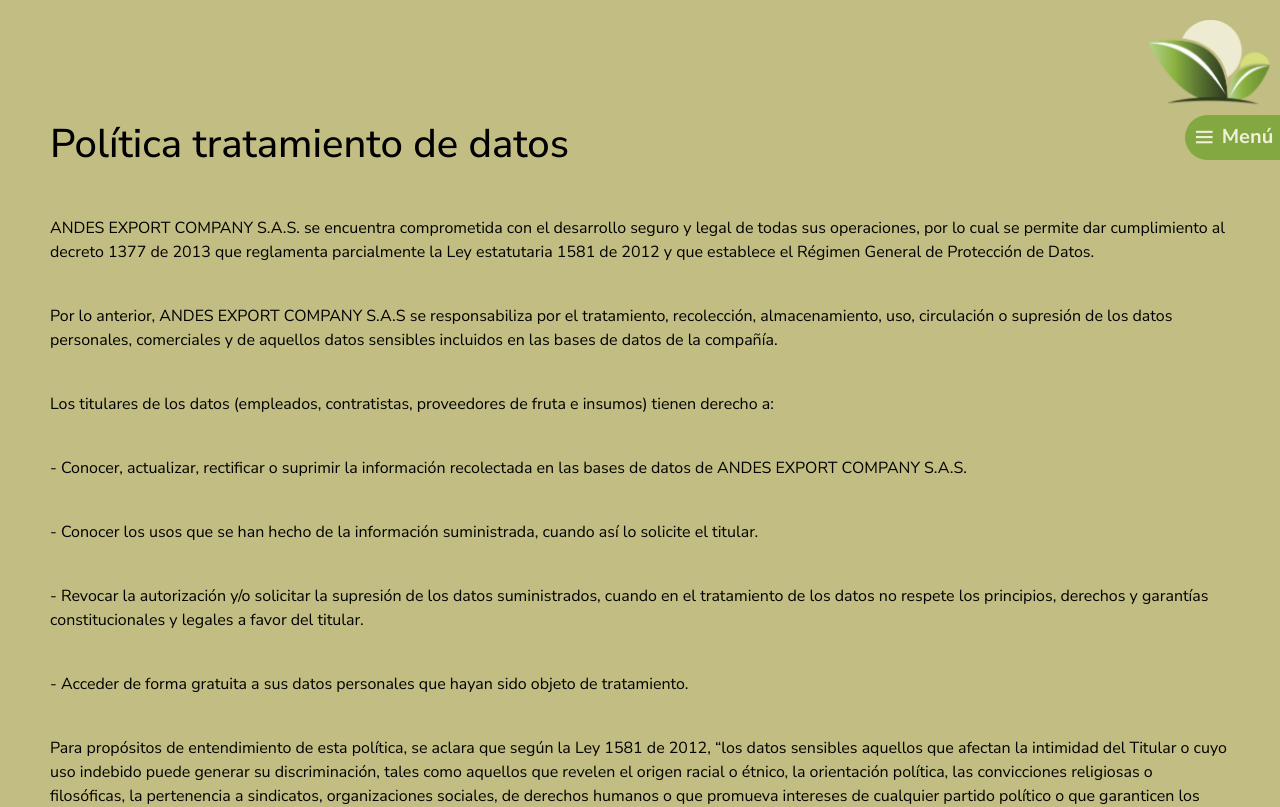
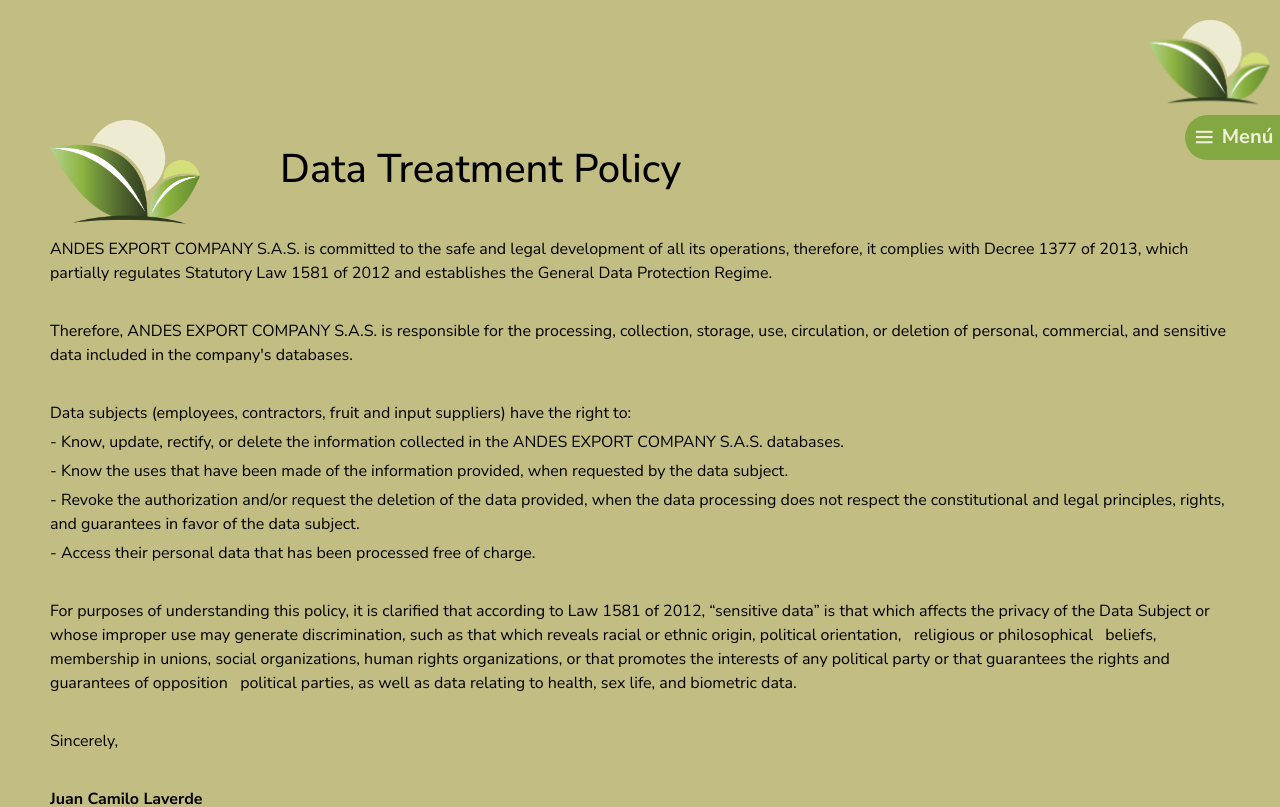
Before and after one commit to luisFPM97/AndesFruits, a React (Vite) app: page /#/data in a window 1280 px wide. Shown: the top 807 px of the page. Built offline with nearby package versions, Linux system fonts and the light colour scheme.

Commit message:
update datatreat2

```diff
--- a/src/App.css
+++ b/src/App.css
@@ -1060,11 +1060,17 @@ footer {
   width: 100%;
   display: flex;
   flex-direction: column;
-  gap: 40px;
+  gap: 5px;
   padding-top: 120px;
+  padding-bottom: 120px;
   padding-left: 50px;
   padding-right: 50px;
   color: black;
+  h1{
+    img{
+      width: 150px; margin-right: 80px;
+    }
+  }
 }
 
 @keyframes slide {
--- a/src/App.jsx
+++ b/src/App.jsx
@@ -71,7 +71,7 @@ function App() {
           }
         />
         <Route path="/ProductCard" element={<ProductCard />} />
-        <Route path="/data" element={<Datatreat/>}/>
+        <Route path="/data" element={<Datatreat content={content.datat}/>}/>
       </Routes>
       <footer>
         <div className="fc">
--- a/src/component/Datatreat.jsx
+++ b/src/component/Datatreat.jsx
@@ -1,25 +1,26 @@
 import React from 'react'
 
-const Datatreat = () => {
+const Datatreat = ({content}) => {
+    console.log(content)
   return (
     <div className='dataTreatment'>
-        <h1>Política tratamiento de datos</h1>
-        <span>ANDES EXPORT COMPANY S.A.S. se encuentra comprometida con el desarrollo seguro y legal de todas sus operaciones, por lo cual se permite dar cumplimiento al decreto 1377 de 2013 que reglamenta parcialmente la Ley estatutaria 1581 de 2012 y que establece el Régimen General de Protección de Datos.</span>
-
-        <span>Por lo anterior, ANDES EXPORT COMPANY S.A.S se responsabiliza por el tratamiento, recolección, almacenamiento, uso, circulación o supresión de los datos personales, comerciales y de aquellos datos sensibles incluidos en las bases de datos de la compañía. </span>
-
-        <span>Los titulares de los datos (empleados, contratistas, proveedores de fruta e insumos) tienen derecho a:</span>
-        <span>- Conocer, actualizar, rectificar o suprimir la información recolectada en las bases de datos de ANDES EXPORT COMPANY S.A.S. </span>
-        <span>- Conocer los usos que se han hecho de la información suministrada, cuando así lo solicite el titular.</span>
-        <span>- Revocar la autorización y/o solicitar la supresión de los datos suministrados, cuando en el tratamiento de los datos no respete los principios, derechos y garantías constitucionales y legales a favor del titular.</span>
-        <span>- Acceder de forma gratuita a sus datos personales que hayan sido objeto de tratamiento.  </span>
-
-        <span>Para propósitos de entendimiento de esta política, se aclara que según la Ley 1581 de 2012, “los datos sensibles aquellos que afectan la intimidad del Titular o cuyo uso indebido puede generar su discriminación, tales como aquellos que revelen el origen racial o étnico, la orientación política, las convicciones religiosas o filosóficas, la pertenencia a sindicatos, organizaciones sociales, de derechos humanos o que promueva intereses de cualquier partido político o que garanticen los derechos y garantías de partidos políticos de oposición así como los datos relativos a la salud, a la vida sexual y los datos biométricos”.</span>
-
-        <span>Atentamente,</span>
-
-        <span><b>Juan Camilo Laverde</b></span>
-        <span>Gerente General</span>
+        <h1><img src="/img/Recurso.png" alt="logo" />{content.title}</h1>
+        <span>{content.d1}</span>
+       <br />
+        <span>{content.d2}</span>
+        <br />
+        <span>{content.d3}</span>
+        <span>{content.d4}</span>
+        <span>{content.d5}</span>
+        <span>{content.d6}</span>
+        <span>{content.d7}</span>
+        <br />
+        <span>{content.d8}</span>
+        <br />
+        <span>{content.d9}</span>
+        <br />
+        <span><b>{content.d10}</b></span>
+        <span>{content.d11}</span>
         <span></span>
     </div>
   )
```
Also changed, not shown: src/data.json.
